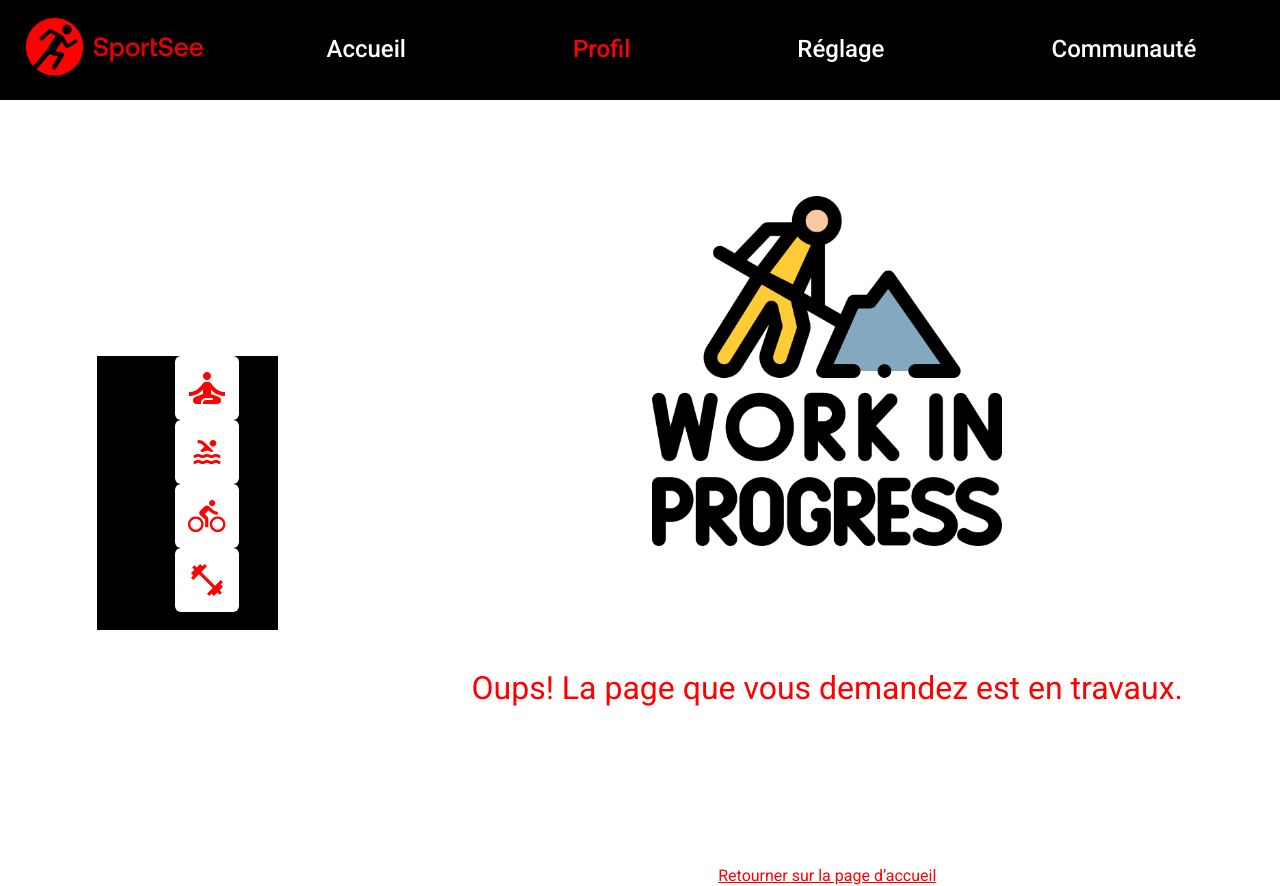
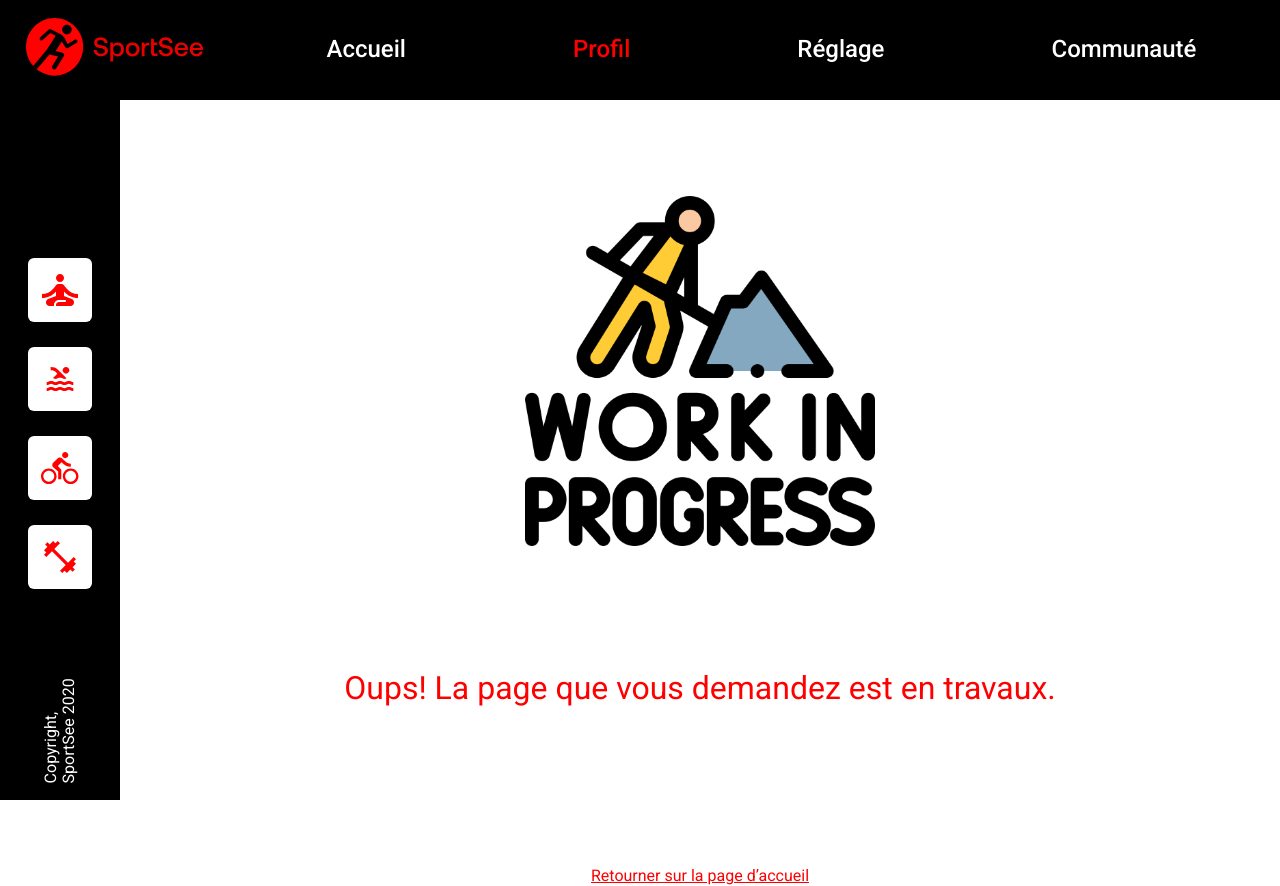
Before and after one commit to Frederic-K/SportSee, a React (Create React App) app: page /fake-profil in a window 1280 px wide. Built offline with nearby package versions, Linux system fonts and the light colour scheme.

Commit message:
Set scss 4 lateral nav bar

```diff
--- a/src/components/Aside/Aside.jsx
+++ b/src/components/Aside/Aside.jsx
@@ -4,7 +4,7 @@ import Swim from '../../assets/icon/swim.svg'
 import Bicycle from '../../assets/icon/bicycle.svg'
 import Dumbell from '../../assets/icon/dumbell.svg'
 
-function aside() {
+function Aside() {
   return (
     <aside className="aside">
       <ul className="aside__links">
@@ -62,4 +62,4 @@ function aside() {
   )
 }
 
-export default aside
+export default Aside
--- a/src/components/Aside/_aside.scss
+++ b/src/components/Aside/_aside.scss
@@ -1,6 +1,17 @@
 .aside {
+  width: 120px;
+  height: 100vh;
+  display: flex;
+  flex-direction: column;
+  margin: -100px 0px 0px 0px;
+  padding-top: 100px;
   background-color: black;
+
   &__links {
+    display: flex;
+    flex-direction: column;
+    gap: 25px;
+    padding: 100px 0px 0px 0px;
     list-style: none;
   }
   &__link {
@@ -31,4 +42,8 @@
       }
     }
   }
+  &__ref {
+    color: white;
+    transform: rotate(-90deg);
+  }
 }
--- a/src/components/Header/_header.scss
+++ b/src/components/Header/_header.scss
@@ -5,6 +5,7 @@
   justify-content: space-between;
   align-items: center;
   margin: 0px;
+  z-index: 1;
   background-color: black;
   &__logo {
     margin: 0px;
--- a/src/pages/404/_404.scss
+++ b/src/pages/404/_404.scss
@@ -1,4 +1,5 @@
 .errorPage {
+  width: 100%;
   display: flex;
   &__content {
     display: flex;
```
